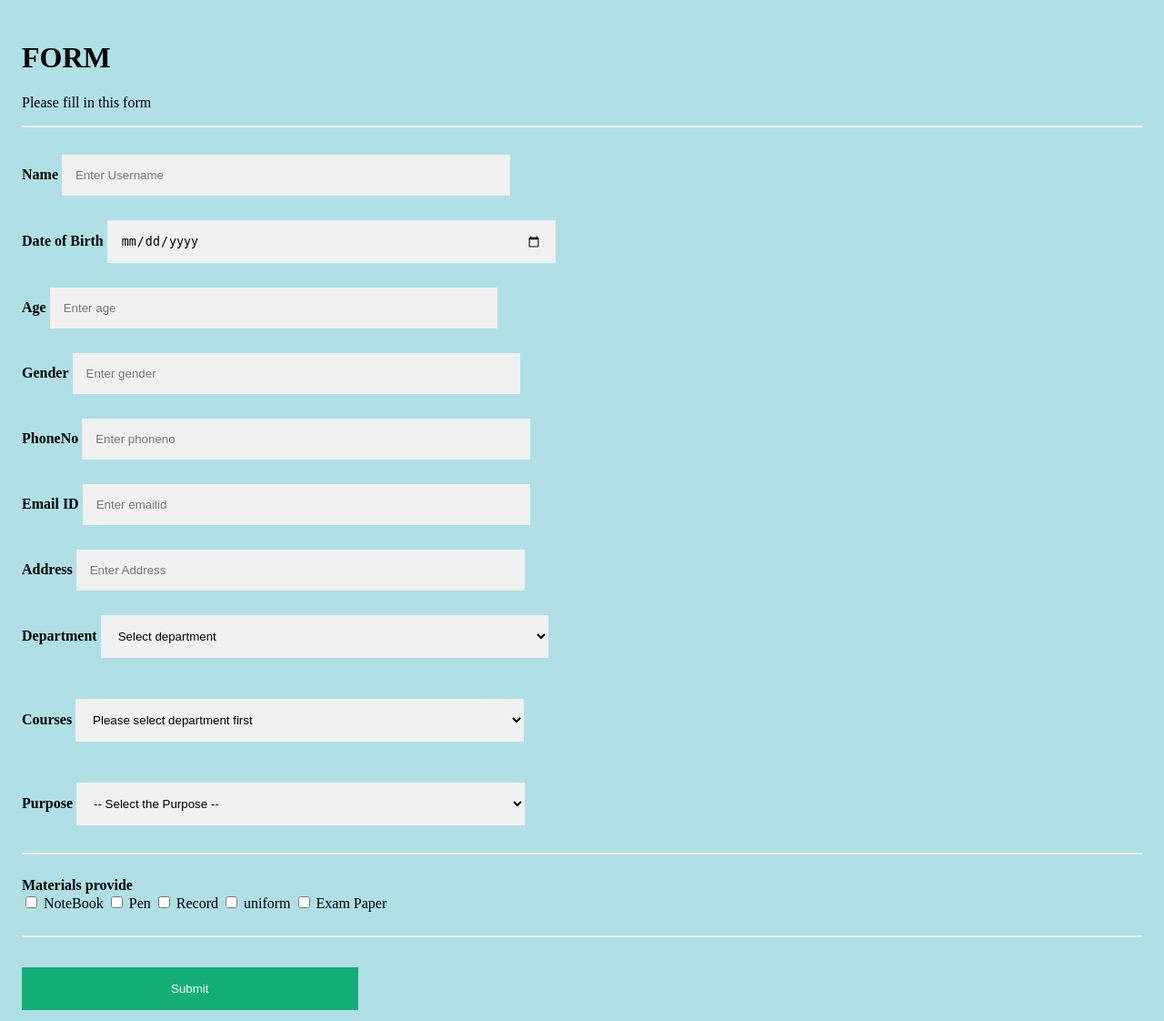
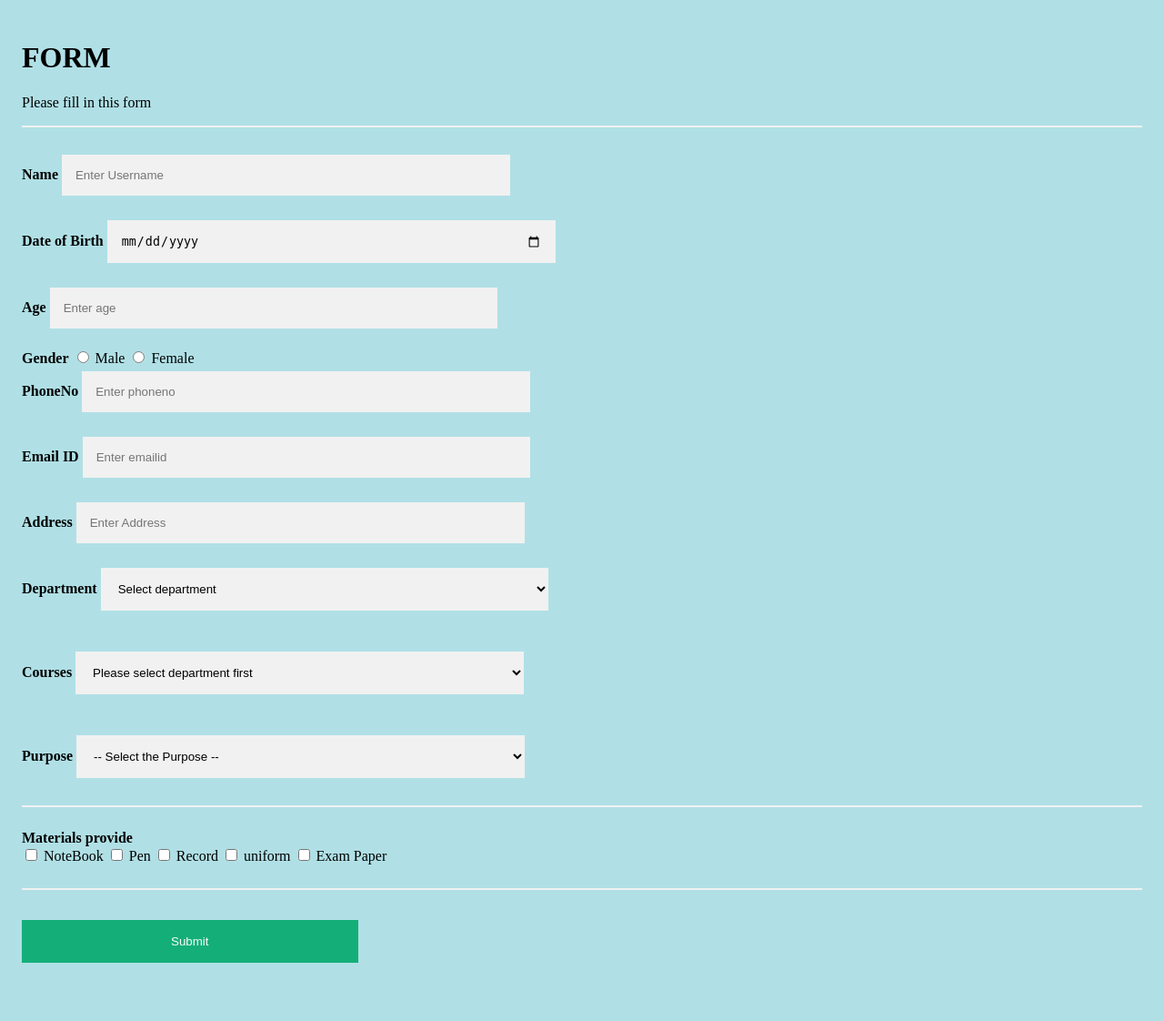
Before and after one commit to khavij/schoolstore, a Django app: page /save in a window 1280 px wide. Shown: the top 1122 px of the page at 91% size. After the commit the page ends 1058 px from the top, so only its background shows below. Run offline with Django 4.2, Linux system fonts and the light colour scheme.

Commit message:
Update forms.html

```diff
--- a/schoolproject1/Templates/forms.html
+++ b/schoolproject1/Templates/forms.html
@@ -140,8 +140,11 @@ window.onload = function() {
 
     <label for="age"><b>Age</b></label>
     <input type="number" placeholder="Enter age" name="age" id="age" required><br>
-    <label for="gender"><b>Gender</b></label>
-    <input type="text" placeholder="Enter gender" name="gender" id="gender" required><br>
+    <label ><b>Gender</b></label>
+      <input type="radio" id="male" name="gender" value="Male">
+<label for="male">Male</label>
+<input type="radio" id="female" name="gender" value="Female">
+<label for="female">Female</label><br>
     <label for="phoneno"><b>PhoneNo</b></label>
     <input type="number" placeholder="Enter phoneno" name="phoneno" id="phoneno" required><br>
     <label for="mailid"><b>Email ID</b></label>
```
